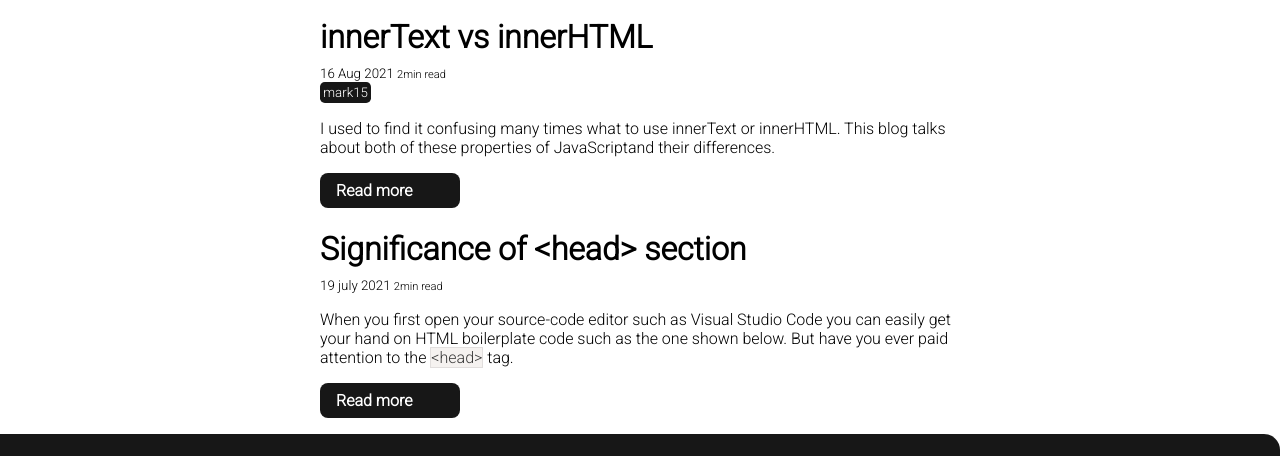
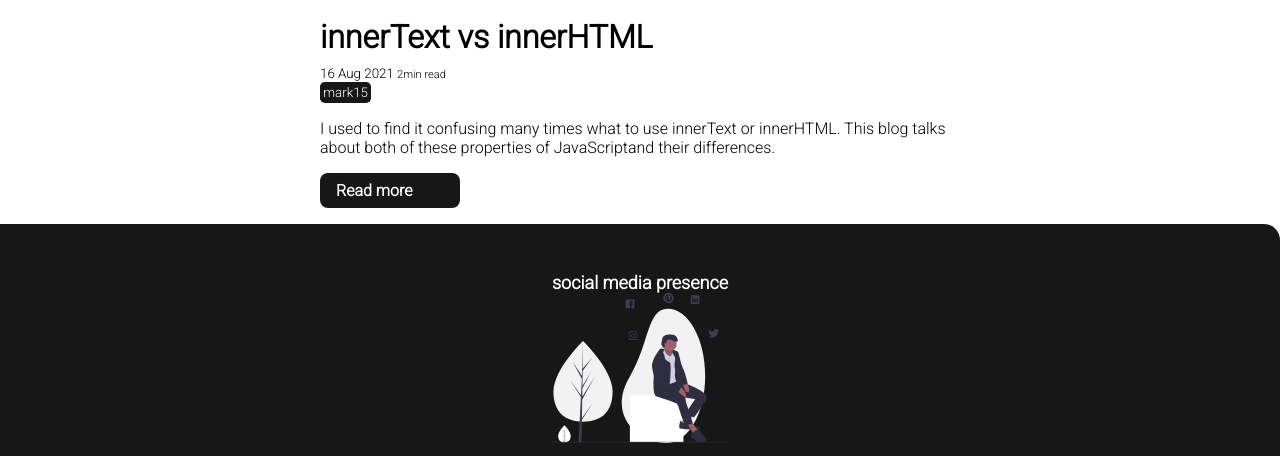
Before and after one commit to msdeshmukh009/my-portfolio, a plain HTML site: page blogs.html in a window 1280 px wide. Shown: the part 758-1214 px from the top of the page. Drawn offline with Linux system fonts and the light colour scheme.

Commit message:
chore: blog page updated

```diff
--- a/blogs.html
+++ b/blogs.html
@@ -55,15 +55,6 @@
                 </p>
                 <a class="link link-primary" href="https://dev.to/msdeshmukh009/innertext-vs-innerhtml-1db" target="_blank">Read more</a>
             </li>
-            <li>
-                <h1 class="blog-heading" ><a class="link blog-heading"  href="blogs/1/blog-1.html" target="blank">Significance of &lt;head&gt; section </a> </h1>
-                <small>19 july 2021 <small>2min read</small> </small>
-                <p>
-                    When you first open your source-code editor such as Visual Studio Code you can easily get your hand
-                    on HTML boilerplate code such as the one shown below. But have you ever paid attention to the <span class="html-tag">&lt;head&gt;</span> tag.
-                </p>
-                <a class="link link-primary" href="blogs/1/blog-1.html" target="_blank">Read more</a>
-            </li>
 
         </ul>
     </div>
```
